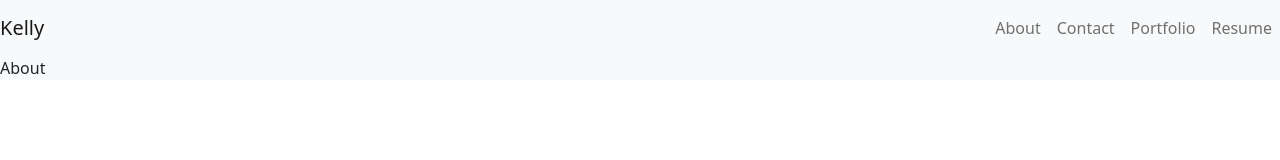
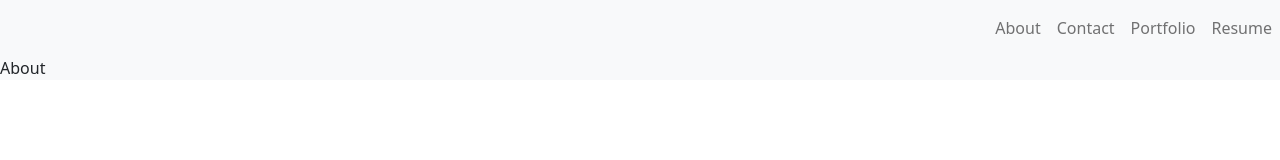
Before and after one commit to Rucatues/Personal-Portfolio-using-React, a React (Create React App) app: page / in a window 1280 px wide. Shown: the top 160 px of the page. Built offline with nearby package versions, Linux system fonts and the light colour scheme.

Commit message:
commented out header in navbar for now

```diff
--- a/src/components/Navbar.jsx
+++ b/src/components/Navbar.jsx
@@ -5,10 +5,10 @@ const Navbar = ({ setCurrentPage, currentPage }) => {
         <div>
 
             <nav class="navbar navbar-expand-lg navbar-light bg-light sticky-top">
-                <a class="navbar-brand" href="#">Kelly</a>
+                {/* <a class="navbar-brand" href="#">Kelly</a>
                 <button class="navbar-toggler" type="button" data-toggle="collapse" data-target="#navbarNav" aria-controls="navbarNav" aria-expanded="false" aria-label="Toggle navigation">
                     <span class="navbar-toggler-icon"></span>
-                </button>
+                </button> */}
                 <div class="collapse navbar-collapse justify-content-end" id="navbarNav">
                     <ul class="navbar-nav">
                         <li class="nav-item active">
```
